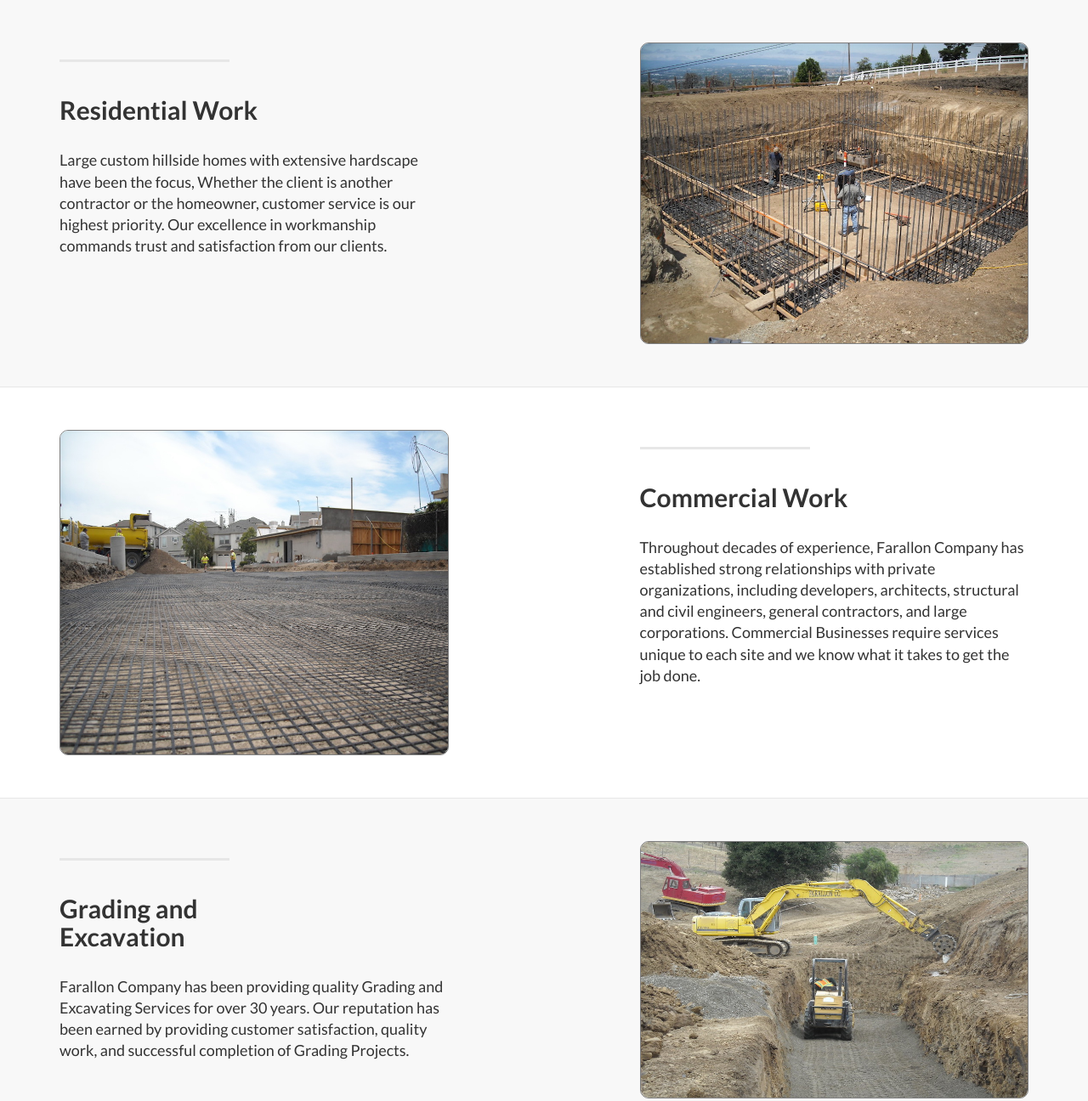
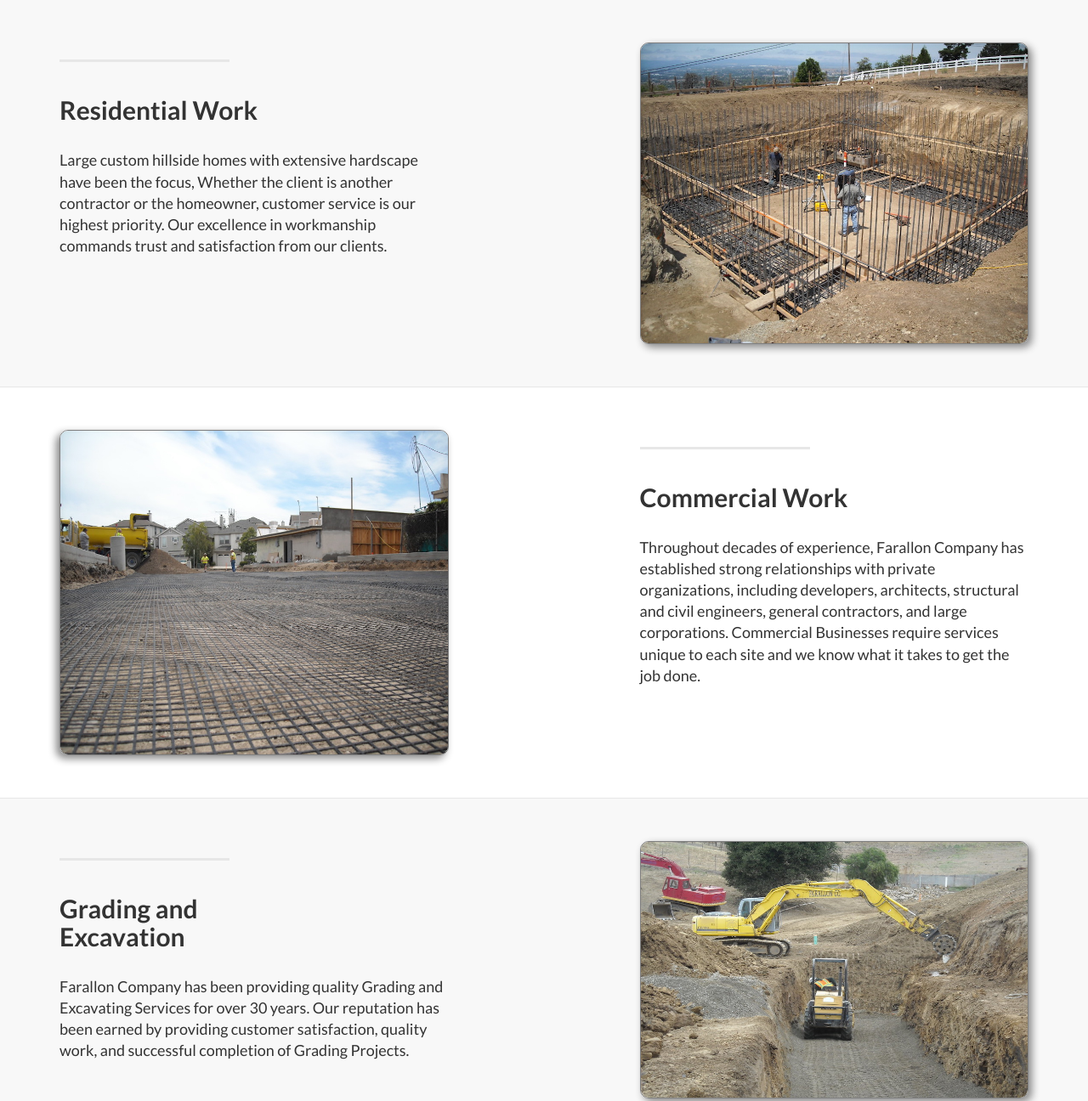
Before and after one commit to iAmNawa/FarallonCo, a website: page public/index.html in a window 1280 px wide. Shown: the part 777-2073 px from the top of the page at 85% size. Drawn offline with Linux system fonts and the light colour scheme.

Commit message:
box shadow on photos

```diff
--- a/public/css/landing-page.css
+++ b/public/css/landing-page.css
@@ -176,12 +176,14 @@ p.copyright {
   border-style: solid;
   border-width: 1px;
   border-color: #808080;
+  box-shadow: 4px 4px 10px #888888;
 }
 .photo2 {
   border-radius: 10px;
   border-style: solid;
   border-width: 1px;
   border-color: #808080;
+  box-shadow: -4px 4px 10px #888888;
 }
 
 
@@ -190,4 +192,5 @@ p.copyright {
   border-style: solid;
   border-width: 1px;
   border-color: #808080;
+  box-shadow: 4px 4px 10px #888888;
 }
```
